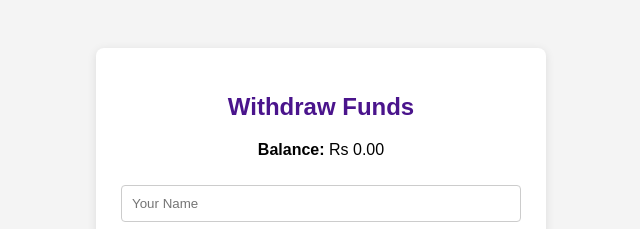
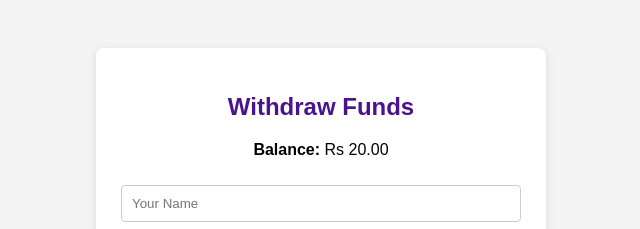
Before and after one commit to rajanformilan/GenX-Ventures, a plain HTML site: page withdraw.html in a window 1280 px wide. Shown: the top 229 px of the page, 319-959 px from the left. Drawn offline with Linux system fonts and the light colour scheme.

Commit message:
Update withdraw.html

```diff
--- a/withdraw.html
+++ b/withdraw.html
@@ -35,7 +35,7 @@
 
   <script>
     const data = JSON.parse(localStorage.getItem("investmentData")) || {
-      balance: 0,
+      balance: 20,
       transactions: [],
       interest: 3,
       lastUpdated: new Date().toDateString()
```
